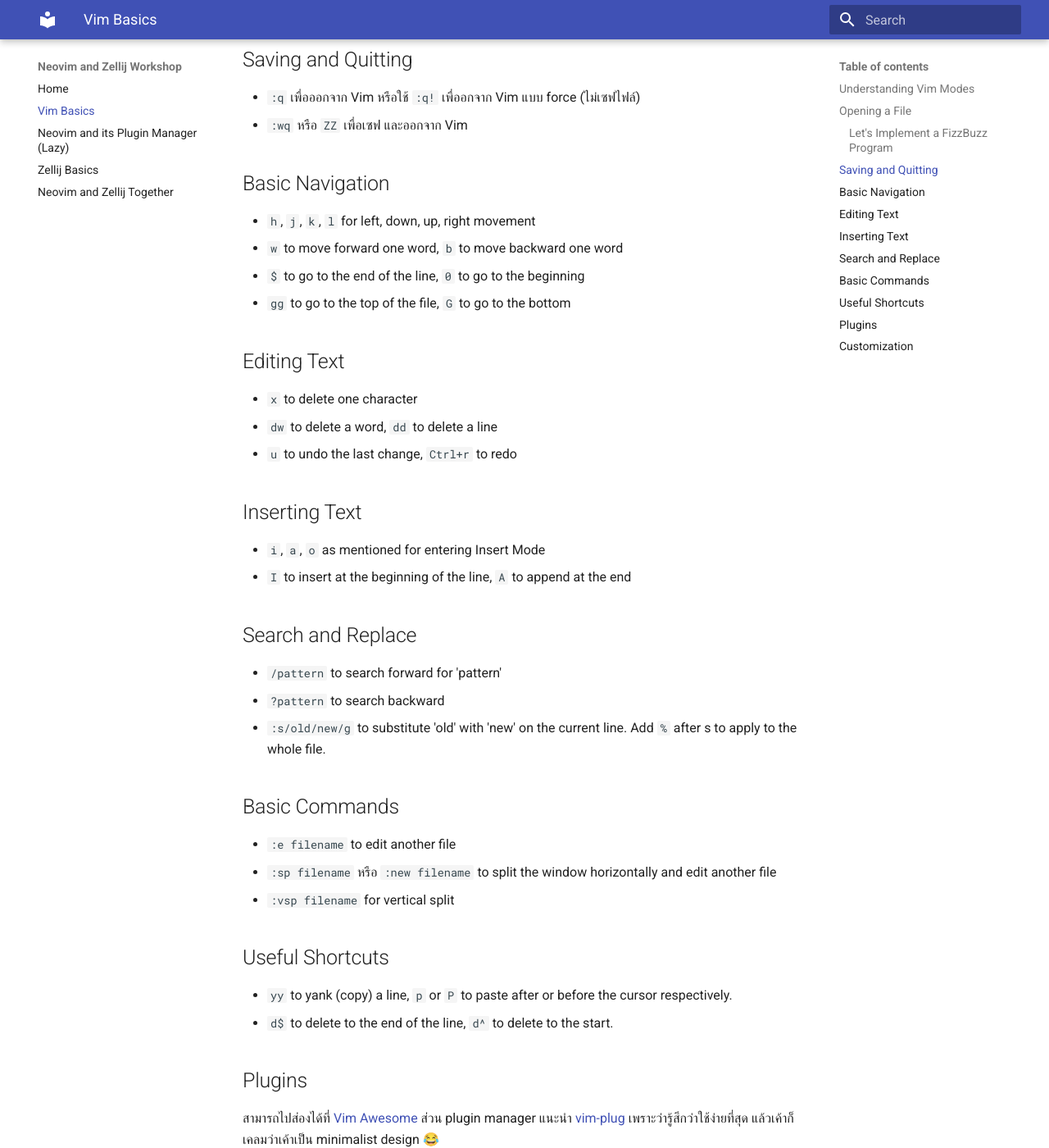
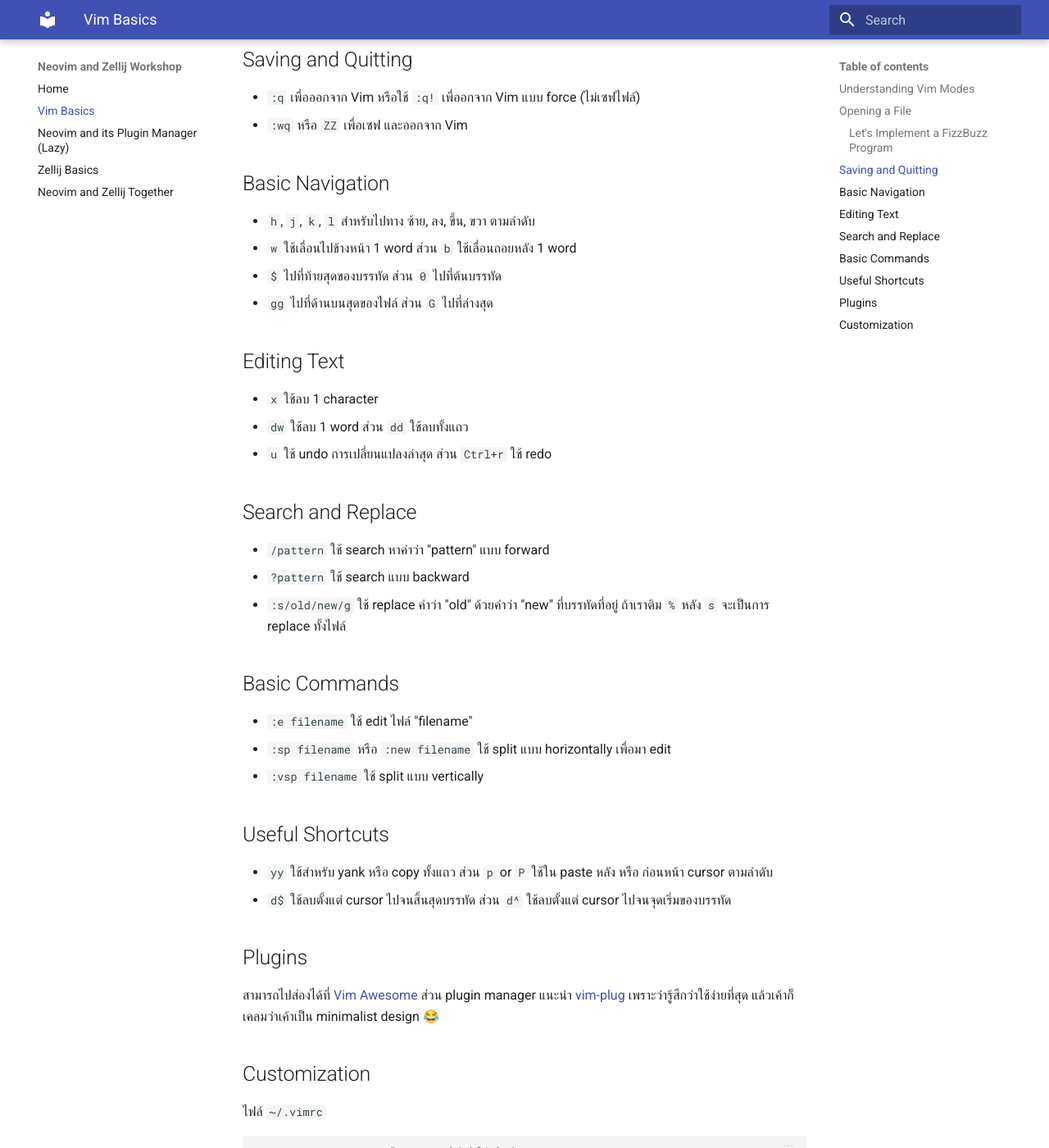
Before and after one commit to zkan/neovim-zellij-workshop, an MkDocs documentation site: the page built from docs/vim-basics.md, in a window 1280 px wide and 1400 px high, scrolled down 1760 px. Shown: the whole window at 82% size. Built offline with MkDocs 1.6.1 and Material for MkDocs 9.7.7, drawn with Linux system fonts in a browser that asks for light colours; comment, search, counter and statistics services are not loaded; some of the changed text lies outside the part shown.

Commit message:
Translate into Thai

```diff
--- a/docs/vim-basics.md
+++ b/docs/vim-basics.md
@@ -15,8 +15,8 @@
 
 1. **Insert:** เป็นโหมดที่ใช้สำรับเพิ่มหรือแก้ไขข้อความ เข้าโหมด insert โดยการกด
 
-    * `i` (insert before cursor)
-    * `a` (append after cursor)
+    * `i` (insert before cursor) ส่วน `I` ใช้ insert ที่ต้นบรรทัด
+    * `a` (append after cursor) ส่วน `A` ใช้ append ที่ท้ายบรรทัด
     * `o` (open a new line below current line and enter insert mode)
     * `O` (open a new line above current line and enter insert mode)
 
@@ -85,38 +85,33 @@
 
 ## Basic Navigation
 
-* `h`, `j`, `k`, `l` for left, down, up, right movement
-* `w` to move forward one word, `b` to move backward one word
-* `$` to go to the end of the line, `0` to go to the beginning
-* `gg` to go to the top of the file, `G` to go to the bottom
+* `h`, `j`, `k`, `l` สำหรับไปทาง ซ้าย, ลง, ขึ้น, ขวา ตามลำดับ
+* `w` ใช้เลื่อนไปข้างหน้า 1 word ส่วน `b` ใช้เลื่อนถอยหลัง 1 word
+* `$` ไปที่ท้ายสุดของบรรทัด ส่วน `0` ไปที่ต้นบรรทัด
+* `gg` ไปที่ด้านบนสุดของไฟล์ ส่วน `G` ไปที่ล่างสุด
 
 ## Editing Text
 
-* `x` to delete one character
-* `dw` to delete a word, `dd` to delete a line
-* `u` to undo the last change, `Ctrl+r` to redo
-
-## Inserting Text
-
-* `i`, `a`, `o` as mentioned for entering Insert Mode
-* `I` to insert at the beginning of the line, `A` to append at the end
+* `x` ใช้ลบ 1 character
+* `dw` ใช้ลบ 1 word ส่วน `dd` ใช้ลบทั้งแถว
+* `u` ใช้ undo การเปลี่ยนแปลงล่าสุด ส่วน `Ctrl+r` ใช้ redo
 
 ## Search and Replace
 
-* `/pattern` to search forward for 'pattern'
-* `?pattern` to search backward
-* `:s/old/new/g` to substitute 'old' with 'new' on the current line. Add `%` after s to apply to the whole file.
+* `/pattern` ใช้ search หาคำว่า "pattern" แบบ forward
+* `?pattern` ใช้ search แบบ backward
+* `:s/old/new/g` ใช้ replace คำว่า "old" ด้วยคำว่า "new" ที่บรรทัดที่อยู่ ถ้าเราติม `%` หลัง `s` จะเป็นการ replace ทั้งไฟล์
 
 ## Basic Commands
 
-* `:e filename` to edit another file
-* `:sp filename` หรือ `:new filename` to split the window horizontally and edit another file
-* `:vsp filename` for vertical split
+* `:e filename` ใช้ edit ไฟล์ "filename"
+* `:sp filename` หรือ `:new filename` ใช้ split แบบ horizontally เพื่อมา edit
+* `:vsp filename` ใช้ split แบบ vertically
 
 ## Useful Shortcuts
 
-* `yy` to yank (copy) a line, `p` or `P` to paste after or before the cursor respectively.
-* `d$` to delete to the end of the line, `d^` to delete to the start.
+* `yy` ใช้สำหรับ yank หรือ copy ทั้งแถว ส่วน `p` or `P` ใช้ใน paste หลัง หรือ ก่อนหน้า cursor ตามลำดับ
+* `d$` ใช้ลบตั้งแต่ cursor ไปจนสิ้นสุดบรรทัด ส่วน `d^` ใช้ลบตั้งแต่ cursor ไปจนจุดเริ่มของบรรทัด
 
 ## Plugins
 
```
